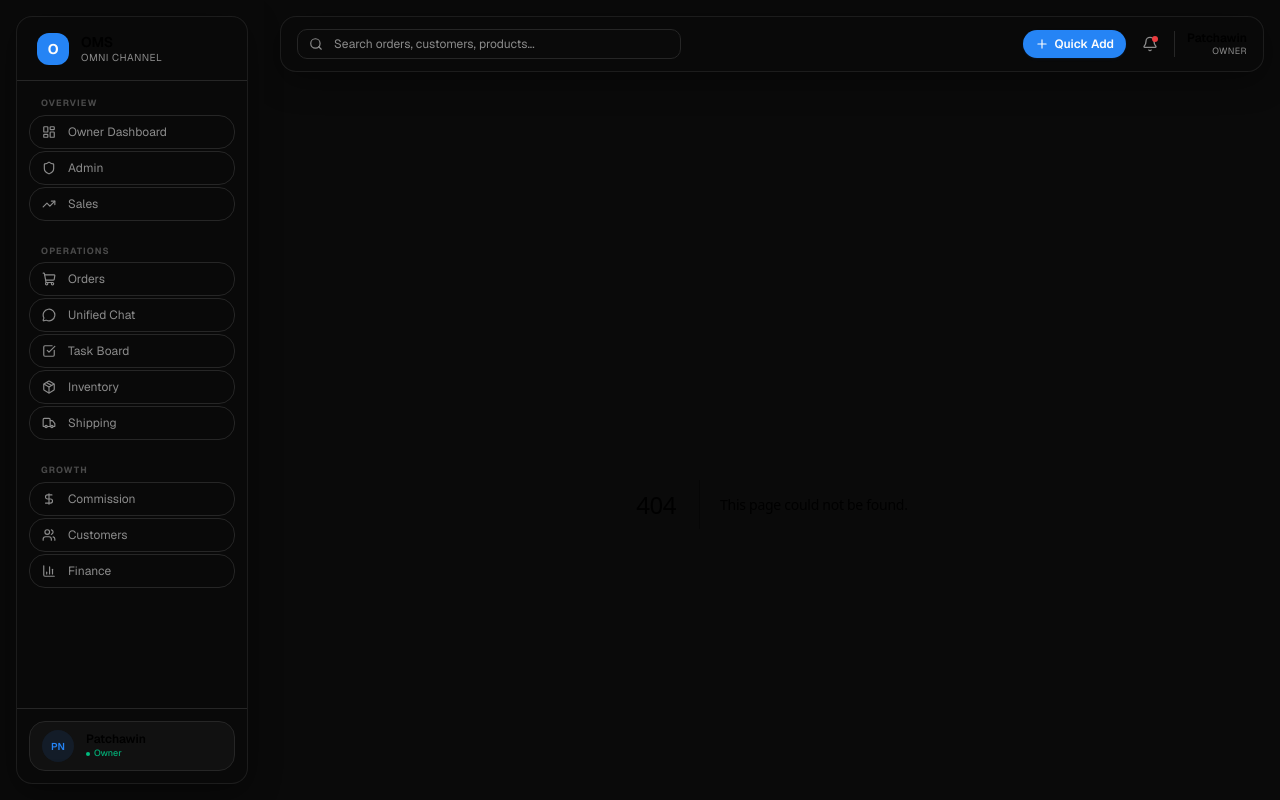
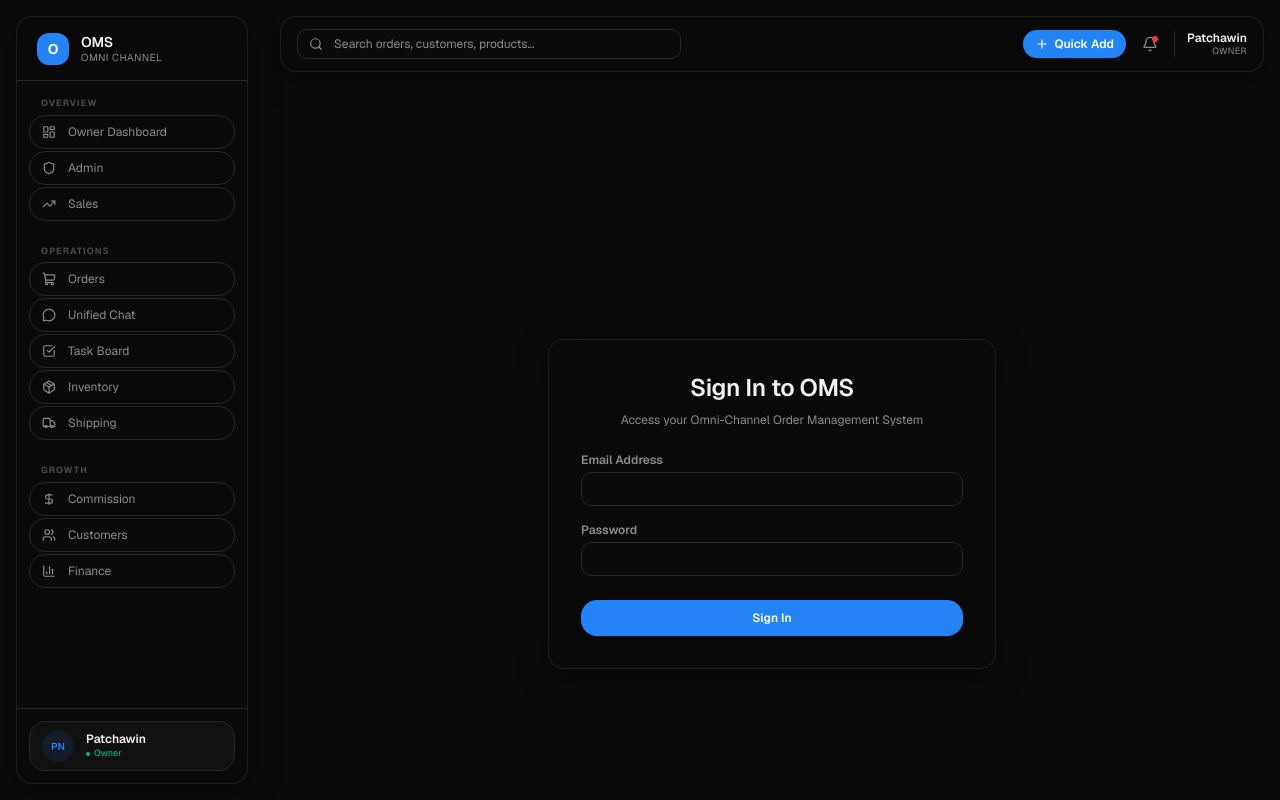
Before and after one commit to pptcwn/Zanacrm, a Next.js app: page /login in a window 1280 px wide. Before the commit this address had no page. Built offline with nearby package versions, Linux system fonts and the light colour scheme.

Commit message:
feat: implement styled Glass HUD Login page

```diff
--- /dev/null
+++ b/app/login/page.tsx
@@ -0,0 +1,108 @@
+'use client'
+
+import React, { useState } from 'react'
+import { useRouter } from 'next/navigation'
+import { createBrowserClient } from '@/lib/supabase/client'
+import { useAuthStore } from '@/stores/useAuthStore'
+
+export default function LoginPage() {
+  const router = useRouter()
+  const [email, setEmail] = useState('')
+  const [password, setPassword] = useState('')
+  const [errorMsg, setErrorMsg] = useState('')
+  const [loading, setLoading] = useState(false)
+  const setUser = useAuthStore((state) => state.setUser)
+
+  const handleLogin = async (e: React.FormEvent) => {
+    e.preventDefault()
+    setLoading(true)
+    setErrorMsg('')
+
+    try {
+      const supabase = createBrowserClient()
+      const { data, error } = await supabase.auth.signInWithPassword({
+        email,
+        password,
+      })
+
+      if (error) throw error
+
+      if (data.user) {
+        setUser({
+          id: data.user.id,
+          email: data.user.email ?? '',
+          role: 'owner', // Default role for local simulation
+        })
+        router.push('/')
+      }
+    } catch (err) {
+      const error = err as Error
+      setErrorMsg(error.message || 'Failed to sign in')
+    } finally {
+      setLoading(false)
+    }
+  }
+
+  return (
+    <main className="min-h-screen flex items-center justify-center bg-background px-4">
+      <div
+        style={{
+          backgroundColor: 'var(--hud-bg)',
+          backdropFilter: 'var(--hud-blur)',
+          borderColor: 'var(--hud-border)',
+          boxShadow: 'var(--shadow-hud)',
+        }}
+        className="w-full max-w-md rounded-2xl border p-8 space-y-6"
+      >
+        <div className="text-center space-y-2">
+          <h1 className="text-2xl font-bold tracking-tight text-foreground">Sign In to OMS</h1>
+          <p className="text-xs text-muted-foreground">Access your Omni-Channel Order Management System</p>
+        </div>
+
+        {errorMsg && (
+          <div className="p-3 bg-destructive/10 border border-destructive/20 rounded-xl text-xs text-destructive text-center">
+            {errorMsg}
+          </div>
+        )}
+
+        <form onSubmit={handleLogin} className="space-y-4">
+          <div className="space-y-1">
+            <label htmlFor="email" className="text-xs font-semibold text-muted-foreground block">
+              Email Address
+            </label>
+            <input
+              id="email"
+              type="email"
+              required
+              value={email}
+              onChange={(e) => setEmail(e.target.value)}
+              className="w-full bg-white/3 border border-transparent px-3 py-2 text-xs rounded-xl focus:outline-none focus:border-[var(--primary)] focus:ring-1 focus:ring-[var(--primary)] transition-all placeholder-muted-foreground text-foreground"
+            />
+          </div>
+
+          <div className="space-y-1">
+            <label htmlFor="password" className="text-xs font-semibold text-muted-foreground block">
+              Password
+            </label>
+            <input
+              id="password"
+              type="password"
+              required
+              value={password}
+              onChange={(e) => setPassword(e.target.value)}
+              className="w-full bg-white/3 border border-transparent px-3 py-2 text-xs rounded-xl focus:outline-none focus:border-[var(--primary)] focus:ring-1 focus:ring-[var(--primary)] transition-all placeholder-muted-foreground text-foreground"
+            />
+          </div>
+
+          <button
+            type="submit"
+            disabled={loading}
+            className="w-full py-2.5 bg-primary hover:bg-primary-hover disabled:bg-primary/50 text-primary-foreground text-xs font-semibold rounded-xl transition-all shadow-sm shadow-primary/10 mt-2"
+          >
+            {loading ? 'Signing In...' : 'Sign In'}
+          </button>
+        </form>
+      </div>
+    </main>
+  )
+}
```
Also changed, not shown: 1 other file (tests, documents, lock files or other folders).
